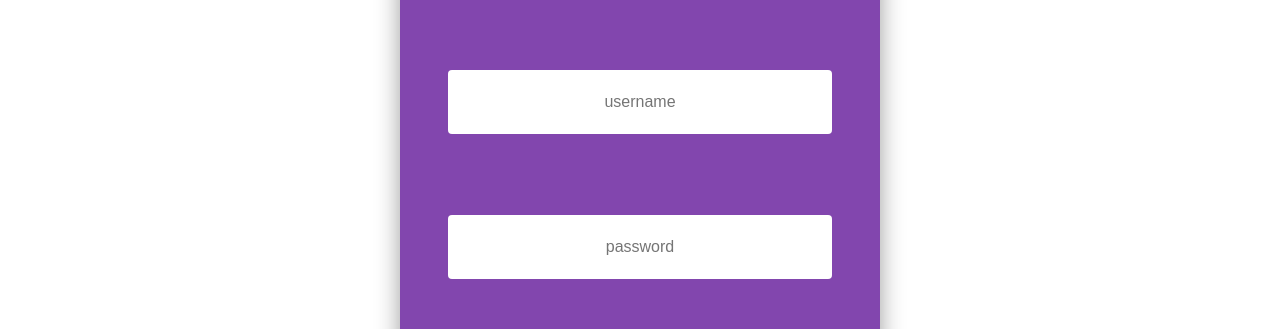
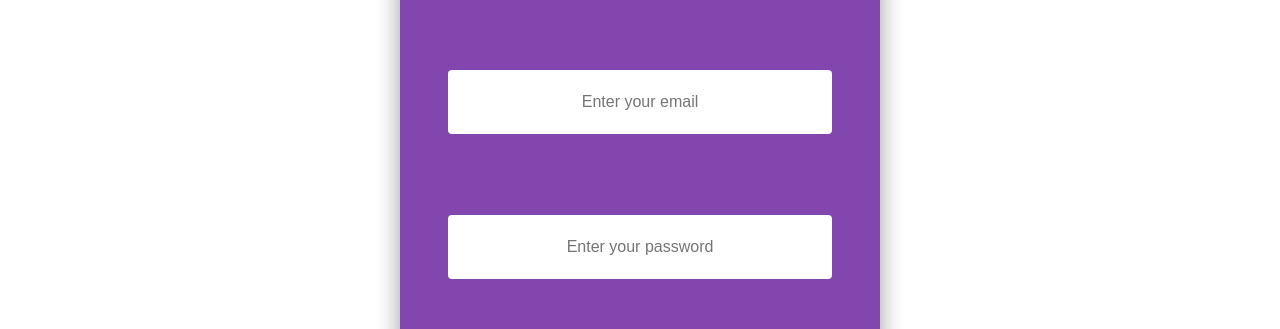
Before and after one commit to SheCodesAus/select_stars_group_2023_frontend, a React (Vite) app in the folder selectstars/: page /login in a window 1280 px wide. Shown: the part 200-529 px from the top of the page. Built offline with nearby package versions, Linux system fonts and the light colour scheme.

Commit message:
Changed input texts

```diff
--- a/selectstars/src/components/CreateEventForm/createEventForm.css
+++ b/selectstars/src/components/CreateEventForm/createEventForm.css
@@ -28,7 +28,7 @@
 }
 
 .event-page h1 {
-    color: #8246AE;
+    color: whitesmoke;
 }
 
 form {
@@ -73,6 +73,7 @@ input {
 
 button[type="submit"] {
     display: block;
+    margin: 0 auto;
     width: 100%;
     border: none;
     border-radius: 5px;
--- a/selectstars/src/components/LoginPage/loginform.jsx
+++ b/selectstars/src/components/LoginPage/loginform.jsx
@@ -13,8 +13,8 @@ const LoginForm = () => {
     return (
         <div className="cover">
             <h1>Welcome!</h1>
-            <input type="text" placeholder="username" />
-            <input type="password" placeholder="password" />
+            <input type="text" placeholder="Enter your email" />
+            <input type="password" placeholder="Enter your password" />
             <div className="login-button" onClick={popup}>Login</div>
             {/* <div className="createAccount-button">
                 <Link to="/register">
```
